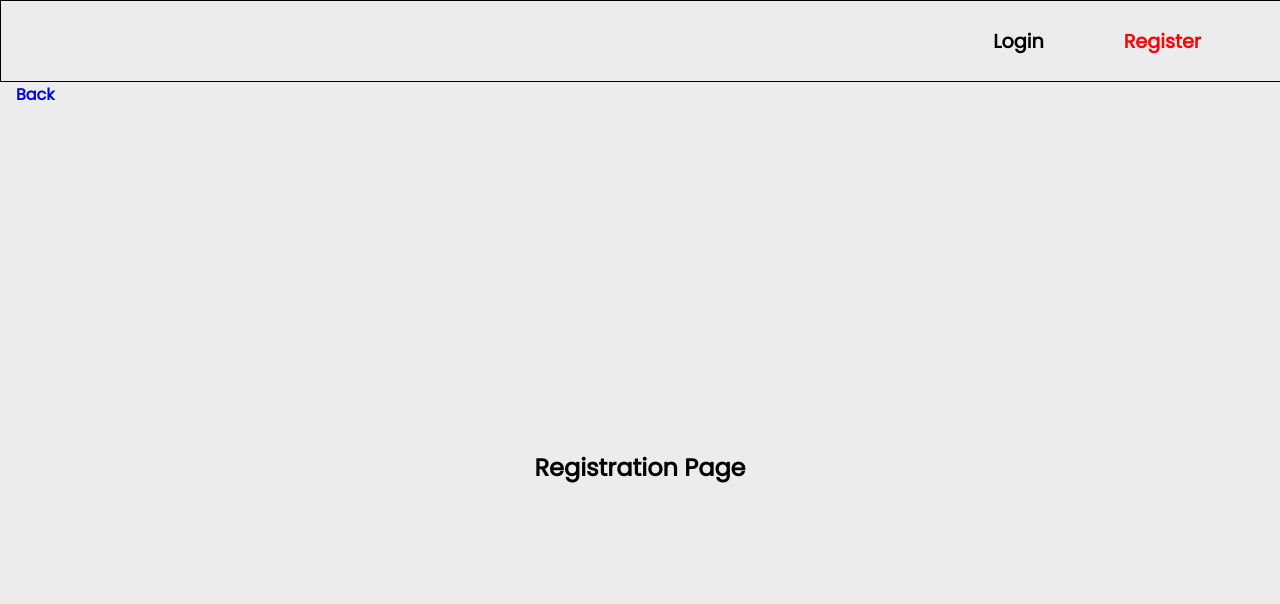
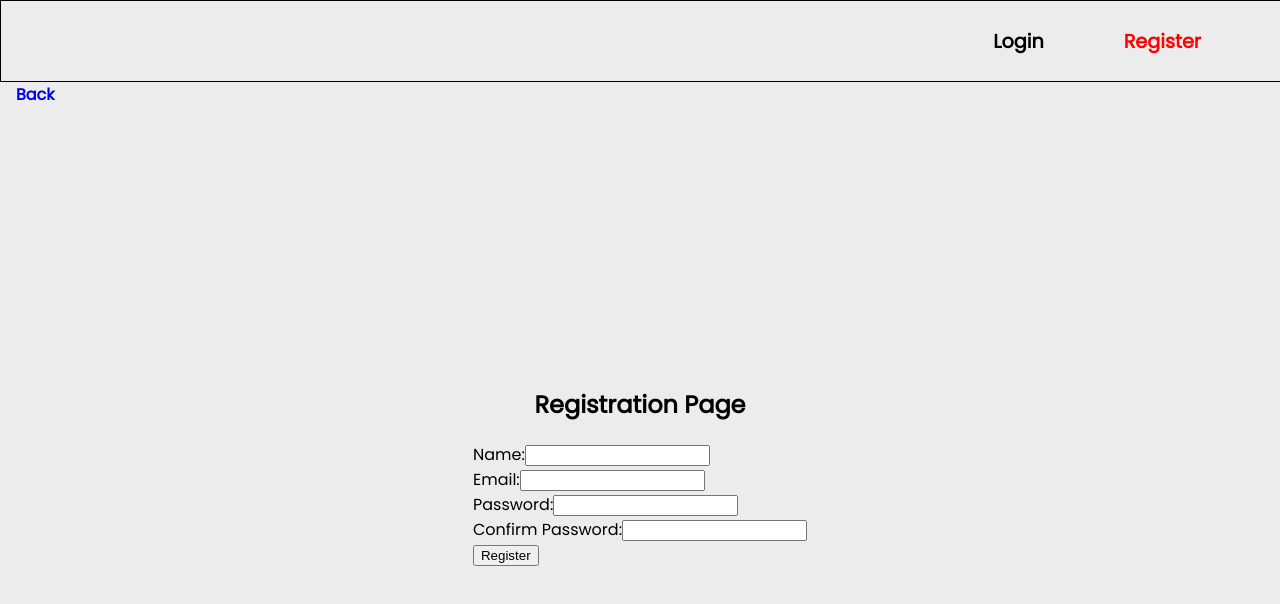
Before and after one commit to GeethoshGv/MERN-TASK, a React (Vite) app in the folder client/: page /register in a window 1280 px wide. Shown: the top 604 px of the page. Built offline with nearby package versions, Linux system fonts and the light colour scheme.

Commit message:
Implementing a basic registration form with fields  in the Registration and login component. Added corresponding state management and a simple registration handling function.

```diff
--- a/client/src/pages/login/Login.jsx
+++ b/client/src/pages/login/Login.jsx
@@ -1,8 +1,16 @@
 import React from "react";
 import { Link } from "react-router-dom";
 import "./login.scss";
+import { useState } from "react";
 
 const Login = () => {
+  const [email, setEmail] = useState("");
+  const [password, setPassword] = useState("");
+
+  const handleLogin = () => {
+    console.log("Email:", email);
+    console.log("Password:", password);
+  };
   return (
     <>
       <section className="login_section">
@@ -12,6 +20,31 @@ const Login = () => {
         </Link>
         <div className="login-main-div">
           <h1>Login Page</h1>
+          <form>
+            <div className="form-group">
+              <label htmlFor="email">Email:</label>
+              <input
+                type="email"
+                id="email"
+                value={email}
+                onChange={(e) => setEmail(e.target.value)}
+                required
+              />
+            </div>
+            <div className="form-group">
+              <label htmlFor="password">Password:</label>
+              <input
+                type="password"
+                id="password"
+                value={password}
+                onChange={(e) => setPassword(e.target.value)}
+                required
+              />
+            </div>
+            <button type="button" onClick={handleLogin}>
+              Login
+            </button>
+          </form>
         </div>
       </section>
     </>
--- a/client/src/pages/login/login.scss
+++ b/client/src/pages/login/login.scss
@@ -13,5 +13,6 @@
     height: 100%;
     align-items: center;
     justify-content: center;
+    flex-direction: column;
   }
 }
--- a/client/src/pages/registration/Registration.jsx
+++ b/client/src/pages/registration/Registration.jsx
@@ -1,8 +1,20 @@
 import React from "react";
 import { Link } from "react-router-dom";
 import "./registration.scss";
+import { useState } from "react";
 
 const Registration = () => {
+  const [name, setName] = useState("");
+  const [email, setEmail] = useState("");
+  const [password, setPassword] = useState("");
+  const [confirmPassword, setConfirmPassword] = useState("");
+
+  const handleRegistration = () => {
+    console.log("Name:", name);
+    console.log("Email:", email);
+    console.log("Password:", password);
+    console.log("Confirm Password:", confirmPassword);
+  };
   return (
     <>
       <section className="registration_section">
@@ -12,6 +24,51 @@ const Registration = () => {
         </Link>
         <div className="registration-main-div">
           <h1>Registration Page</h1>
+          <form>
+            <div className="form-group">
+              <label htmlFor="name">Name:</label>
+              <input
+                type="text"
+                id="name"
+                value={name}
+                onChange={(e) => setName(e.target.value)}
+                required
+              />
+            </div>
+            <div className="form-group">
+              <label htmlFor="email">Email:</label>
+              <input
+                type="email"
+                id="email"
+                value={email}
+                onChange={(e) => setEmail(e.target.value)}
+                required
+              />
+            </div>
+            <div className="form-group">
+              <label htmlFor="password">Password:</label>
+              <input
+                type="password"
+                id="password"
+                value={password}
+                onChange={(e) => setPassword(e.target.value)}
+                required
+              />
+            </div>
+            <div className="form-group">
+              <label htmlFor="confirmPassword">Confirm Password:</label>
+              <input
+                type="password"
+                id="confirmPassword"
+                value={confirmPassword}
+                onChange={(e) => setConfirmPassword(e.target.value)}
+                required
+              />
+            </div>
+            <button type="button" onClick={handleRegistration}>
+              Register
+            </button>
+          </form>
         </div>
       </section>
     </>
--- a/client/src/pages/registration/registration.scss
+++ b/client/src/pages/registration/registration.scss
@@ -13,5 +13,10 @@
     height: 100%;
     align-items: center;
     justify-content: center;
+    flex-direction: column;
+    form {
+      div {
+      }
+    }
   }
 }
```
